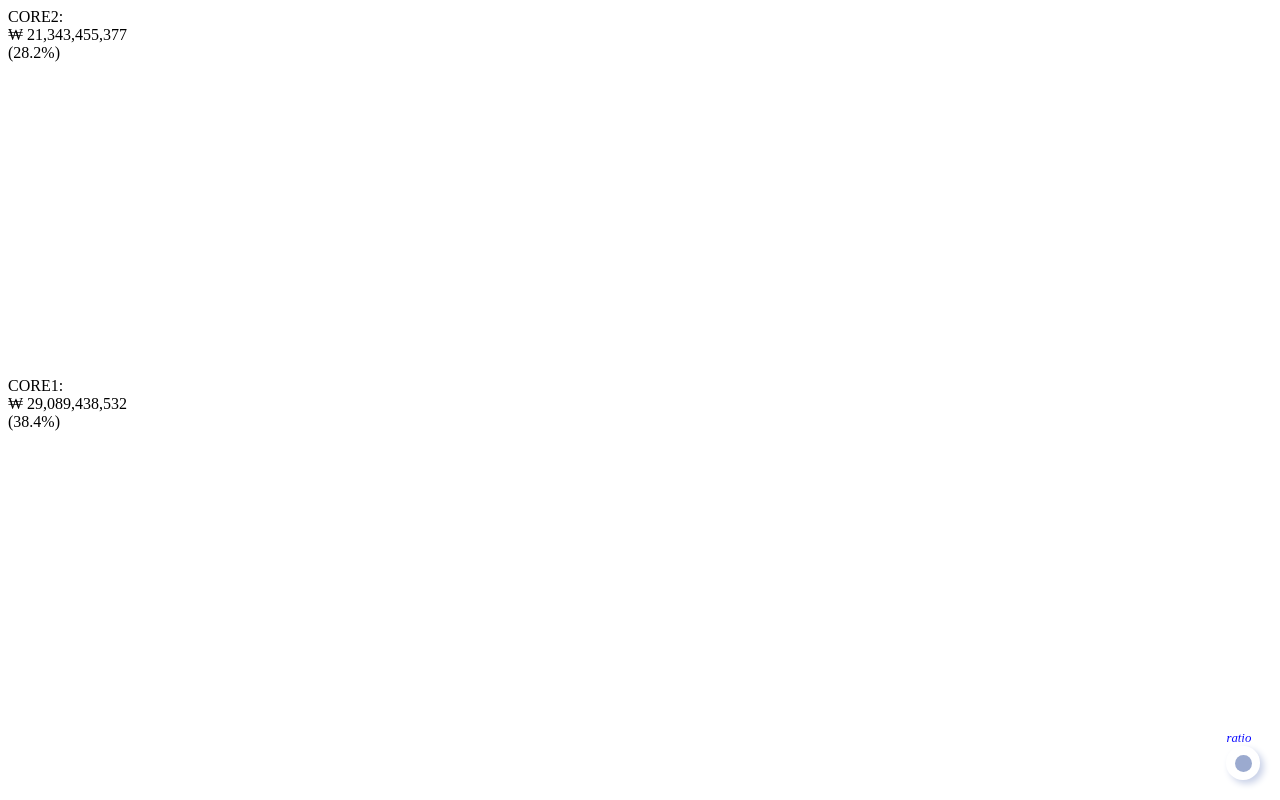
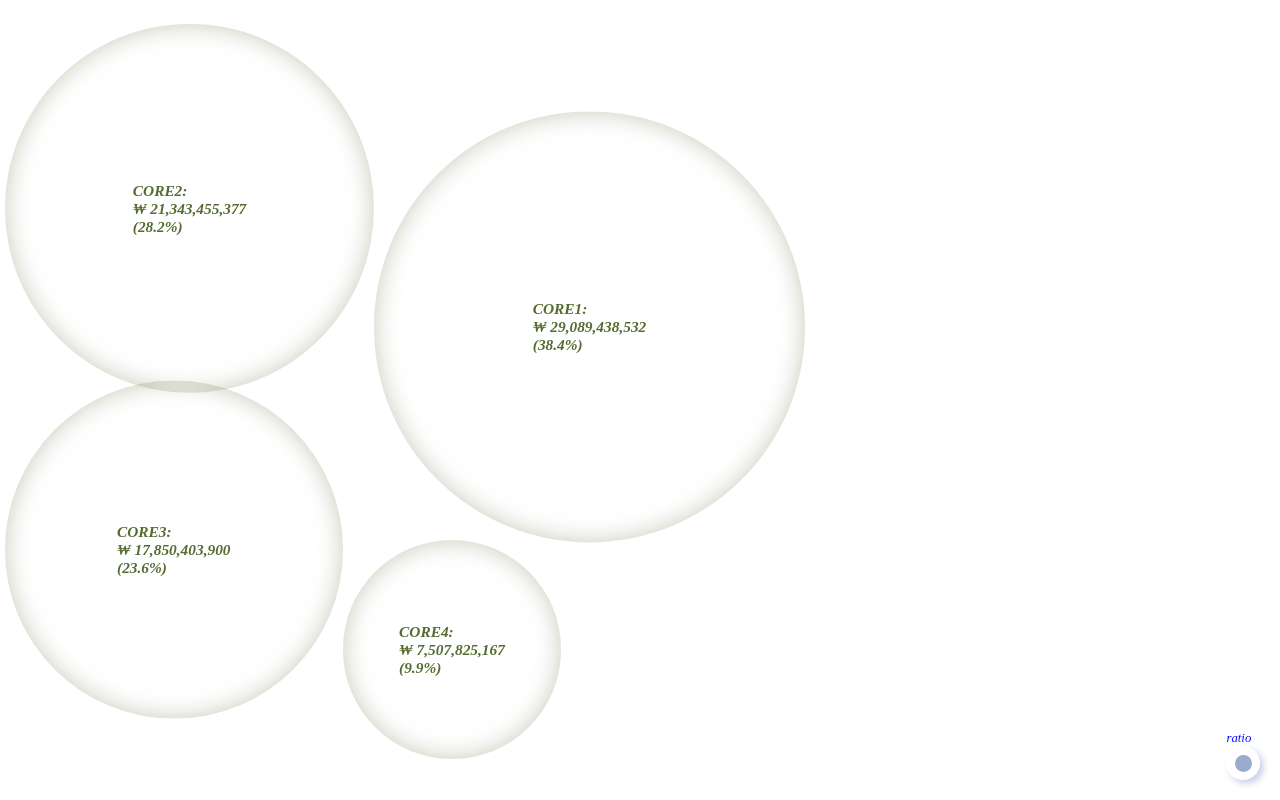
Before and after one commit to iQrU/salesQuota, a plain HTML site: page index.html in a window 1280 px wide. Shown: the top 800 px of the page. Drawn offline with Linux system fonts and the light colour scheme.

Commit message:
Update quotaStyle.css

```diff
--- a/quotaStyle.css
+++ b/quotaStyle.css
@@ -109,6 +109,7 @@ rect {
 }
 
 .legend {
+  font-family: Verdana, Geneva, Tahoma, sans-serif;
   cursor: pointer;
 }
 
@@ -216,3 +217,31 @@ rect {
   background-color: var(--color);
   opacity: 1;
 }
+
+.ballDiv {
+  position: absolute;
+  top: var(--y);
+  left: var(--x);
+  display: flex;
+  justify-content: center;
+  align-items: center;
+  box-shadow: inset 0 0 25px rgba(85, 107, 47, 0.349);
+  border-radius: 50%;
+  margin: 5px;
+  color: darkolivegreen;
+  font-style: italic;
+  font-size: var(--w);
+  font-weight: bold;
+  animation: animate var(--z) ease-in-out infinite;
+  cursor: pointer;
+}
+@keyframes animate {
+  0%, 100%
+  {
+    transform: translateY(-20px);
+  }
+  50%
+  {
+    transform: translateY(20px);
+  }
+}
```
